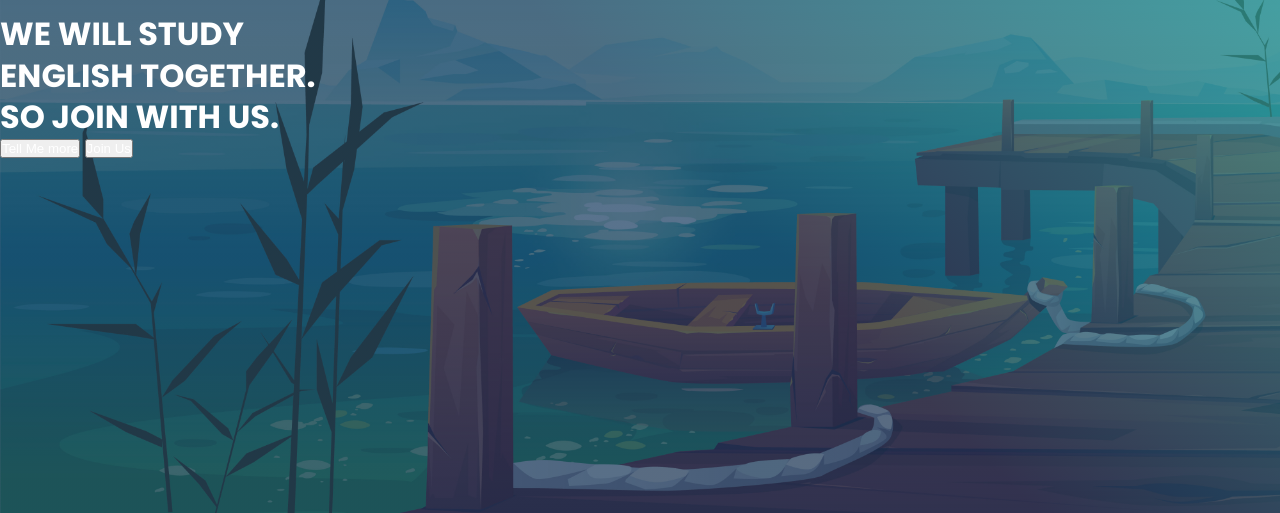
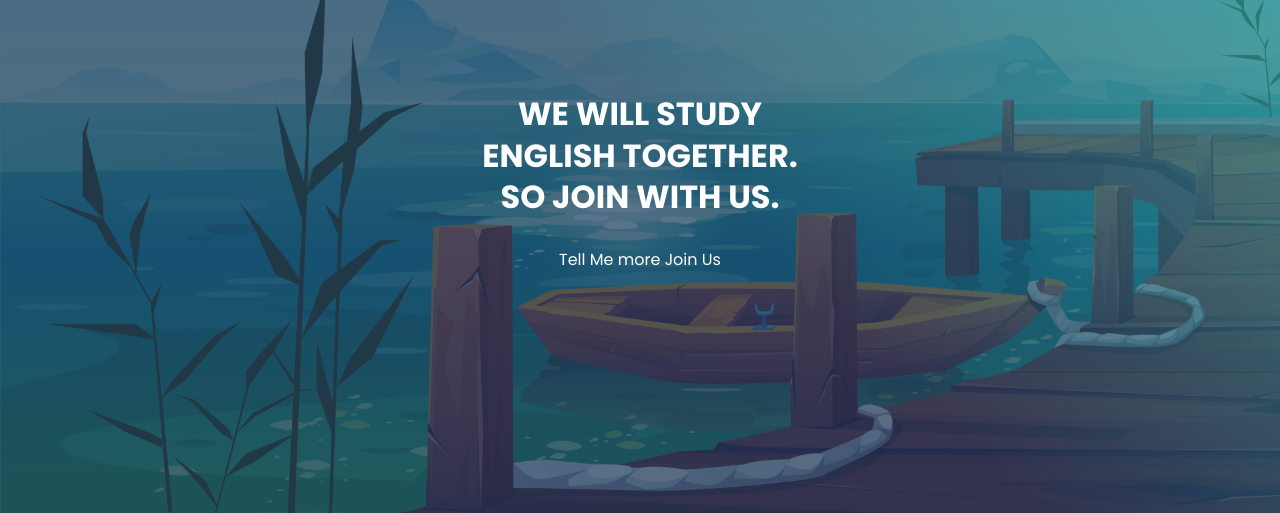
Before and after one commit to anhmmo/english-center, a plain HTML site: page index.html in a window 1280 px wide. Shown: the part 287-800 px from the top of the page. Drawn offline with Linux system fonts and the light colour scheme.

Commit message:
instruction section

```diff
--- a/index.html
+++ b/index.html
@@ -34,10 +34,9 @@
                 ENGLISH TOGETHER.</br>
                 SO JOIN WITH US.
             </h1>
-            <div>
-                <button><a href="">Tell Me more</a></button>
-                <button><a href="">Join Us</a></button>
-            </div>
+
+            <a href="">Tell Me more</a>
+            <a href="">Join Us</a>
         </div>
 
     </header>
--- a/resources/css/style.css
+++ b/resources/css/style.css
@@ -131,3 +131,16 @@ header{
         max-width: 320px;
     }
 }
+
+#introduction{
+    text-align: center;
+    margin: 5rem 0;
+}
+
+#introduction h1{
+    margin-bottom: 2rem;
+}
+
+#introduction h1{
+    margin-bottom: 2rem;
+}
```
